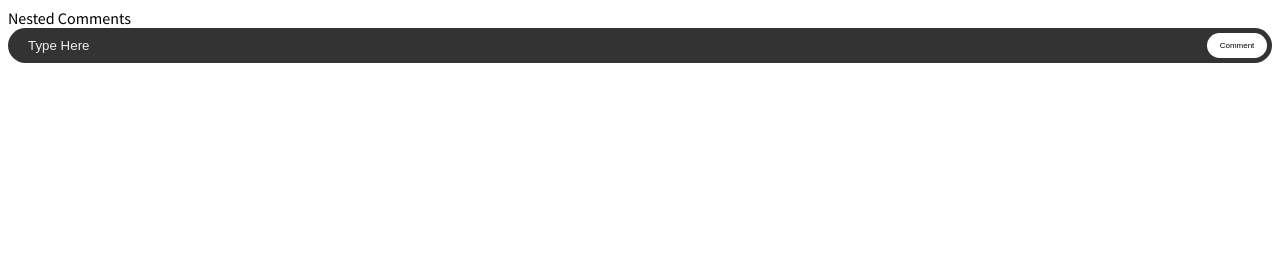
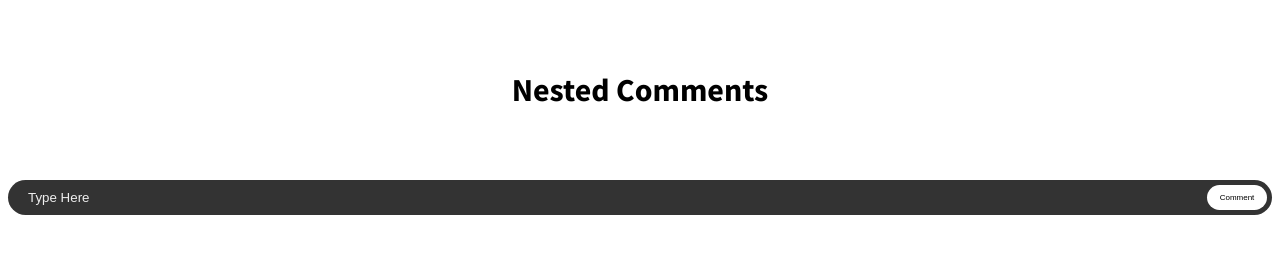
Before and after one commit to PavanKumarPatruni/nested-comments, a plain HTML site: page index.html in a window 1280 px wide. Drawn offline with Linux system fonts and the light colour scheme.

Commit message:
first commit

```diff
--- a/index.html
+++ b/index.html
@@ -9,7 +9,7 @@
 </head>
 <body>
     <div class="parent-div">
-        <span class="title">Nested Comments</span>
+        <h1 class="title">Nested Comments</h1>
         <div class="parent-nested-comments"></div>
     </div>
   <script src="index.js" type=""></script>
```
